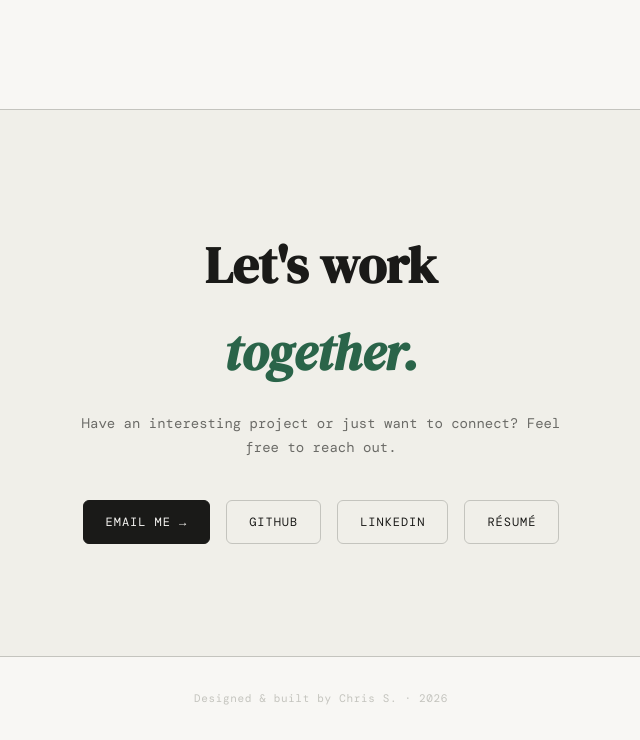
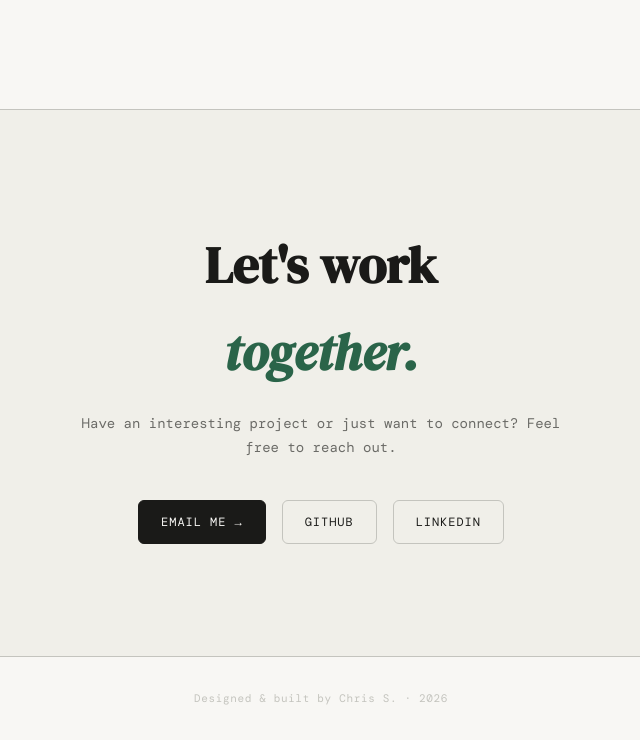
Before and after one commit to cxs7700/portfolio, a plain HTML site: page index.html in a window 1280 px wide. Shown: the part 4932-5672 px from the top of the page, without its empty margins (319-959 px from the left). Drawn offline with nearby package versions, Linux system fonts and the light colour scheme; a web font is replaced by a local one.

Commit message:
Update contact links and hide resume button
- Fix GitHub URL to correct username (cxs7700)
- Replace Cloudflare-obfuscated email with direct mailto link
- Hide resume button from contact section

Co-Authored-By: Claude Opus 4.6 (1M context) <noreply@anthropic.com>

```diff
--- a/index.html
+++ b/index.html
@@ -575,10 +575,10 @@
           <h2 id="contact-heading" class="contact-heading fade-up">Let's work<br><em style="font-style:italic;color:var(--accent)">together.</em></h2>
           <p class="contact-sub fade-up">Have an interesting project or just want to connect? Feel free to reach out.</p>
           <div class="contact-links fade-up">
-            <a href="/cdn-cgi/l/email-protection#4e37213b0e2b362f233e222b602d2123" class="contact-btn primary">Email me →</a>
-            <a href="https://github.com/christophersavan" target="_blank" rel="noopener noreferrer" class="contact-btn">GitHub</a>
+            <a href="mailto:christophersavan@gmail.com" class="contact-btn primary">Email me →</a>
+            <a href="https://github.com/cxs7700" target="_blank" rel="noopener noreferrer" class="contact-btn">GitHub</a>
             <a href="https://www.linkedin.com/in/christophersavan/" target="_blank" rel="noopener noreferrer" class="contact-btn">LinkedIn</a>
-            <a href="/resume.pdf" class="contact-btn">Résumé</a>
+            <a href="/resume.pdf" class="contact-btn" style="display:none">Résumé</a>
           </div>
         </div>
       </div>
```
